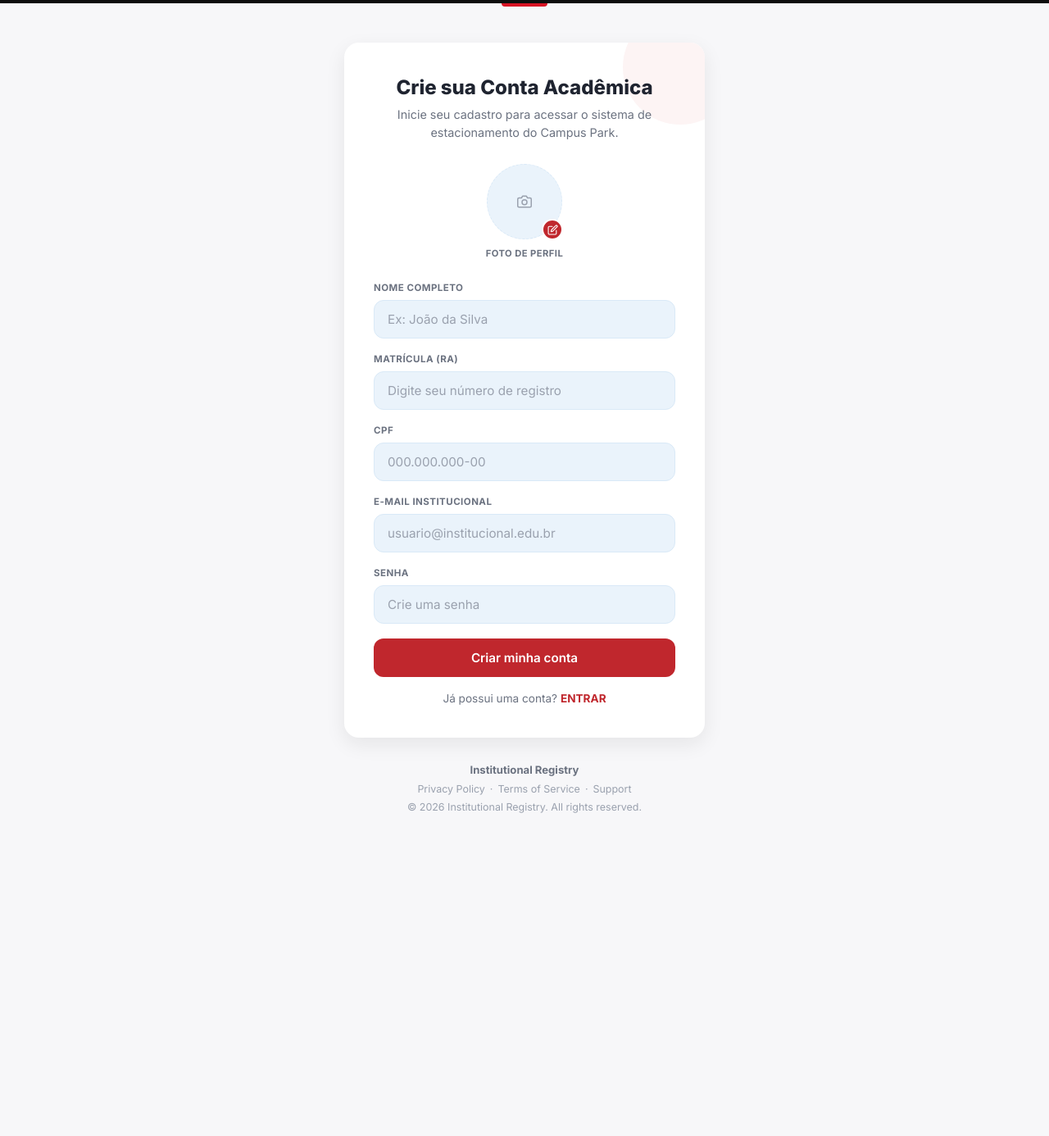
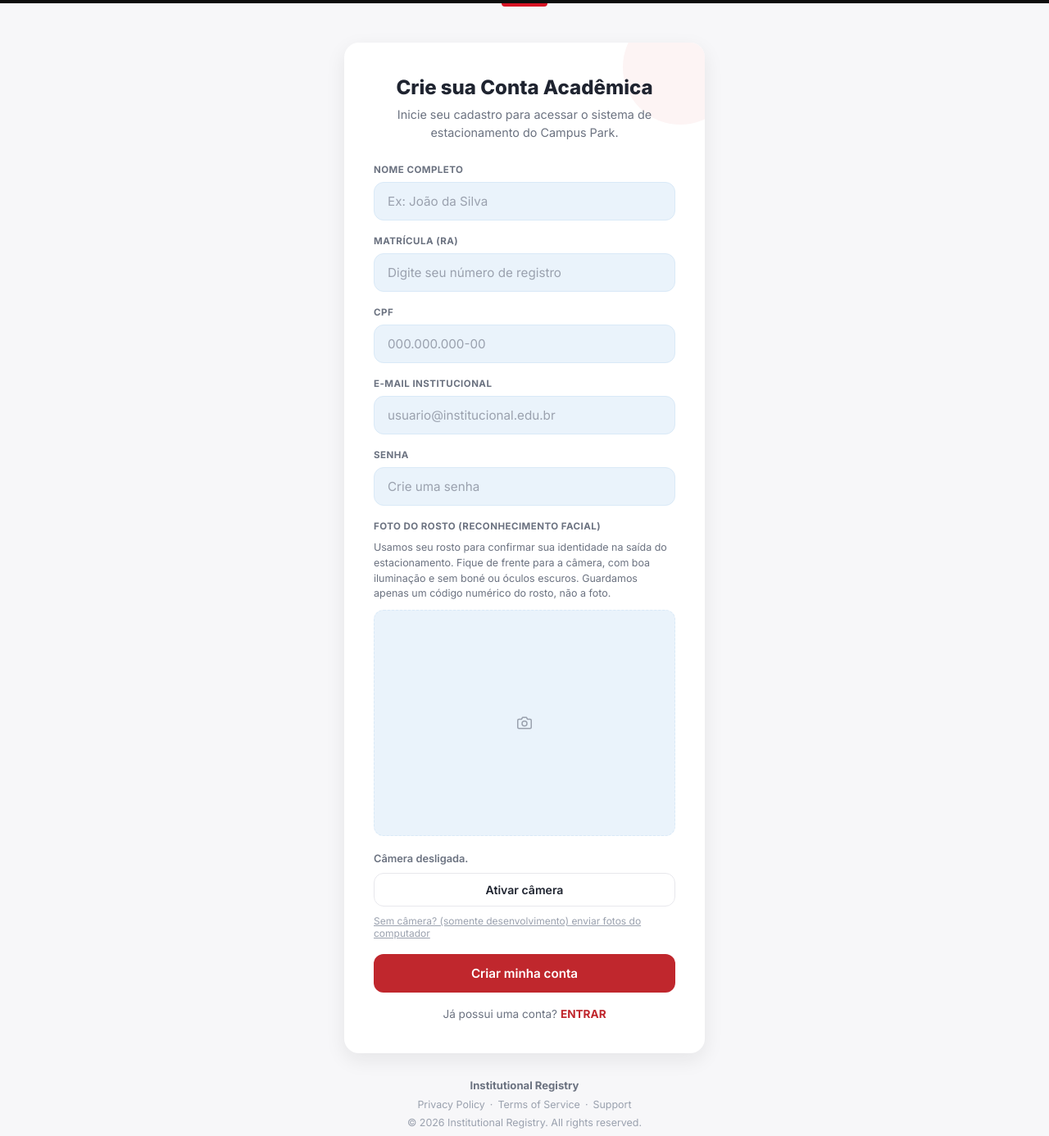
Before and after one commit to HeloisaRebello17/CampusPark, a Django app: page /cadastro/ in a window 1280 px wide. Shown: the top 1386 px of the page at 82% size. Before the commit the page ends 992 px from the top, so only its background shows below. Run offline with Django 5.2, Linux system fonts and the light colour scheme; parts of the project's set-up code (start-up, migrations or seed data) failed here and were passed over.

Commit message:
Captura das fotos do rosto no cadastro do aluno
Incluí na tela de cadastro do aluno a captura de 5 fotos do rosto pela câmera do navegador, para uso no reconhecimento facial da saída do estacionamento. Substituí o campo "Foto de Perfil", que apenas exibia uma prévia e não gravava nada.

O cadastro agora exige as fotos: o servidor valida a quantidade (mínimo de 3 e máximo de 10) e confirma que pelo menos 3 têm rosto detectável. Aluno e biometria são gravados na mesma transação; se o rosto não for detectado, o aluno não é criado e o usuário recebe a orientação para refazer as fotos. Se os modelos faciais não estiverem disponíveis, exibo mensagem de indisponibilidade no lugar de falha na tela.

No BiometriaService.cadastrar incluí o parâmetro opcional minimo_amostras (padrão 1), sem alterar o comportamento da API de biometria nem do comando cadastrar_rosto. Em ambiente de desenvolvimento (DEBUG), a tela permite enviar fotos do computador quando não há câmera.

Atualizei os testes do cadastro e criei novos para fotos ausentes, em quantidade insuficiente, em excesso, rosto não detectado e modelos indisponíveis.

```diff
--- a/campuspark/static/css/cadastroAluno.css
+++ b/campuspark/static/css/cadastroAluno.css
@@ -235,3 +235,95 @@
 .auth-footer-links span {
   margin: 0 6px;
 }
+
+
+/* Captura facial no cadastro */
+
+.face-capture {
+  display: flex;
+  flex-direction: column;
+  gap: 10px;
+}
+
+.face-capture [hidden] {
+  display: none !important;
+}
+
+.face-capture-hint {
+  font-size: 0.78rem;
+  line-height: 1.5;
+  color: var(--color-text-muted);
+}
+
+.face-capture-stage {
+  position: relative;
+  width: 100%;
+  aspect-ratio: 4 / 3;
+  border-radius: var(--radius-md);
+  overflow: hidden;
+  background: var(--color-blue-tint);
+  border: 1px dashed var(--color-blue-tint-border);
+  display: flex;
+  align-items: center;
+  justify-content: center;
+  color: var(--color-text-faint);
+}
+
+.face-capture-video {
+  width: 100%;
+  height: 100%;
+  object-fit: cover;
+  transform: scaleX(-1); /* espelhado, como um espelho */
+}
+
+.face-capture-stage.is-shooting {
+  border-style: solid;
+  border-color: var(--color-primary);
+}
+
+.face-capture-thumbs {
+  display: flex;
+  gap: 6px;
+  flex-wrap: wrap;
+}
+
+.face-capture-thumbs img {
+  width: 48px;
+  height: 48px;
+  object-fit: cover;
+  border-radius: var(--radius-sm);
+  border: 1px solid var(--color-border);
+}
+
+.face-capture-status {
+  font-size: 0.8rem;
+  font-weight: 600;
+  color: var(--color-text-muted);
+}
+
+.face-capture-status.is-ok {
+  color: var(--color-success-text);
+}
+
+.face-capture-status.is-erro {
+  color: var(--color-primary);
+}
+
+.face-capture-actions {
+  display: flex;
+  gap: 10px;
+  flex-wrap: wrap;
+}
+
+.face-capture-actions .btn {
+  flex: 1;
+  padding: 11px 16px;
+  font-size: 0.88rem;
+}
+
+.face-capture-upload {
+  font-size: 0.75rem;
+  color: var(--color-text-faint);
+  text-decoration: underline;
+  cursor: pointer;
+}
--- /dev/null
+++ b/campuspark/static/js/captura_facial.js
@@ -0,0 +1,163 @@
+// captura_facial.js
+// Captura as fotos do rosto na tela de cadastro do aluno (getUserMedia) e as coloca
+// no <input type="file" name="fotos_rosto"> do formulario, que segue no mesmo POST.
+// A deteccao do rosto e feita no servidor (BiometriaService); aqui so capturamos.
+//
+// A camera so funciona em contexto seguro: https:// ou http://localhost.
+
+document.addEventListener("DOMContentLoaded", () => {
+  const raiz = document.querySelector("[data-face-capture]");
+  if (!raiz) return;
+
+  const form = raiz.closest("form");
+  const alvo = parseInt(raiz.dataset.alvo, 10) || 5;
+  const intervaloMs = 500;
+
+  const video = raiz.querySelector("[data-face-video]");
+  const placeholder = raiz.querySelector("[data-face-placeholder]");
+  const palco = raiz.querySelector(".face-capture-stage");
+  const miniaturas = raiz.querySelector("[data-face-thumbs]");
+  const status = raiz.querySelector("[data-face-status]");
+  const btnIniciar = raiz.querySelector("[data-face-start]");
+  const btnCapturar = raiz.querySelector("[data-face-shoot]");
+  const inputArquivos = raiz.querySelector("[data-face-files]");
+  const inputUpload = raiz.querySelector("[data-face-upload]");
+
+  let stream = null;
+  let capturando = false;
+
+  function mensagem(texto, tipo) {
+    status.textContent = texto;
+    status.classList.toggle("is-ok", tipo === "ok");
+    status.classList.toggle("is-erro", tipo === "erro");
+  }
+
+  function pararCamera() {
+    if (stream) {
+      stream.getTracks().forEach((t) => t.stop());
+      stream = null;
+    }
+    video.srcObject = null;
+    video.hidden = true;
+    placeholder.hidden = false;
+  }
+
+  function definirArquivos(arquivos) {
+    const dt = new DataTransfer();
+    arquivos.forEach((a) => dt.items.add(a));
+    inputArquivos.files = dt.files;
+
+    miniaturas.innerHTML = "";
+    arquivos.forEach((arq) => {
+      const img = document.createElement("img");
+      img.alt = "Foto do rosto";
+      img.src = URL.createObjectURL(arq);
+      miniaturas.appendChild(img);
+    });
+  }
+
+  async function iniciarCamera() {
+    if (!navigator.mediaDevices || !navigator.mediaDevices.getUserMedia) {
+      mensagem(
+        "Seu navegador não liberou a câmera. Acesse por https:// ou http://localhost e use um navegador atualizado.",
+        "erro"
+      );
+      return;
+    }
+    try {
+      stream = await navigator.mediaDevices.getUserMedia({
+        video: { facingMode: "user", width: { ideal: 640 }, height: { ideal: 480 } },
+        audio: false,
+      });
+    } catch (e) {
+      const negada = e && (e.name === "NotAllowedError" || e.name === "SecurityError");
+      mensagem(
+        negada
+          ? "Permissão da câmera negada. Libere o acesso à câmera no navegador e tente de novo."
+          : "Não foi possível acessar a câmera. Verifique se ela está conectada e livre.",
+        "erro"
+      );
+      return;
+    }
+    video.srcObject = stream;
+    video.hidden = false;
+    placeholder.hidden = true;
+    btnIniciar.hidden = true;
+    btnCapturar.hidden = false;
+    mensagem("Câmera ligada. Enquadre seu rosto e clique em tirar as fotos.");
+  }
+
+  function esperar(ms) {
+    return new Promise((r) => setTimeout(r, ms));
+  }
+
+  function frameParaArquivo(indice) {
+    const canvas = document.createElement("canvas");
+    canvas.width = video.videoWidth;
+    canvas.height = video.videoHeight;
+    // Sem espelhar: o modelo recebe a imagem real (so o preview e espelhado via CSS).
+    canvas.getContext("2d").drawImage(video, 0, 0, canvas.width, canvas.height);
+    return new Promise((resolve) => {
+      canvas.toBlob(
+        (blob) => resolve(new File([blob], `rosto_${indice + 1}.jpg`, { type: "image/jpeg" })),
+        "image/jpeg",
+        0.92
+      );
+    });
+  }
+
+  async function capturar() {
+    if (capturando || !stream) return;
+    if (!video.videoWidth) {
+      mensagem("A câmera ainda está iniciando. Aguarde um instante.", "erro");
+      return;
+    }
+    capturando = true;
+    btnCapturar.disabled = true;
+    palco.classList.add("is-shooting");
+    definirArquivos([]);
+
+    const arquivos = [];
+    for (let i = 0; i < alvo; i++) {
+      mensagem(`Fique parado, olhando para a câmera... foto ${i + 1} de ${alvo}`);
+      arquivos.push(await frameParaArquivo(i));
+      if (i < alvo - 1) await esperar(intervaloMs);
+    }
+
+    definirArquivos(arquivos);
+    palco.classList.remove("is-shooting");
+    btnCapturar.disabled = false;
+    btnCapturar.textContent = "Refazer fotos";
+    capturando = false;
+    mensagem(`${arquivos.length} fotos capturadas.`, "ok");
+  }
+
+  btnIniciar.addEventListener("click", iniciarCamera);
+  btnCapturar.addEventListener("click", capturar);
+
+  if (inputUpload) {
+    inputUpload.addEventListener("change", () => {
+      const arquivos = Array.from(inputUpload.files || []);
+      definirArquivos(arquivos);
+      mensagem(
+        arquivos.length ? `${arquivos.length} foto(s) selecionada(s).` : "Nenhuma foto selecionada.",
+        arquivos.length ? "ok" : undefined
+      );
+    });
+  }
+
+  // Impede enviar o cadastro sem as fotos (o servidor valida de novo).
+  form.addEventListener("submit", (ev) => {
+    if (capturando) {
+      ev.preventDefault();
+      return;
+    }
+    if (!inputArquivos.files || inputArquivos.files.length === 0) {
+      ev.preventDefault();
+      mensagem("Tire as fotos do rosto antes de criar a conta.", "erro");
+      raiz.scrollIntoView({ behavior: "smooth", block: "center" });
+    }
+  });
+
+  window.addEventListener("pagehide", pararCamera);
+});
--- a/campuspark/templates/usuario/cadastro.html
+++ b/campuspark/templates/usuario/cadastro.html
@@ -10,24 +10,13 @@
     <h1 class="auth-heading">Crie sua Conta Acadêmica</h1>
     <p class="auth-subtext">Inicie seu cadastro para acessar o sistema de estacionamento do Campus Park.</p>
 
-    <div class="photo-upload">
-      <label class="photo-upload-circle" for="foto-perfil">
-        <svg class="icon" viewBox="0 0 24 24" fill="none" stroke="currentColor" stroke-width="2" stroke-linecap="round" stroke-linejoin="round"><path d="M23 19a2 2 0 0 1-2 2H3a2 2 0 0 1-2-2V8a2 2 0 0 1 2-2h4l2-3h6l2 3h4a2 2 0 0 1 2 2z" /><circle cx="12" cy="13" r="4" /></svg>
-        <span class="photo-upload-edit">
-          <svg class="icon" style="width:13px;height:13px" viewBox="0 0 24 24" fill="none" stroke="currentColor" stroke-width="2" stroke-linecap="round" stroke-linejoin="round"><path d="M11 4H4a2 2 0 0 0-2 2v14a2 2 0 0 0 2 2h14a2 2 0 0 0 2-2v-7" /><path d="M18.5 2.5a2.12 2.12 0 0 1 3 3L12 15l-4 1 1-4z" /></svg>
-        </span>
-        <input id="foto-perfil" type="file" accept="image/*" hidden data-photo-input=".photo-upload-circle" />
-      </label>
-      <span class="photo-upload-label">Foto de Perfil</span>
-    </div>
-
     {% if erros %}
     <ul style="color:var(--color-primary);font-size:0.82rem;margin:0 0 16px;padding-left:18px;">
       {% for erro in erros %}<li>{{ erro }}</li>{% endfor %}
     </ul>
     {% endif %}
 
-    <form class="auth-form" method="post" novalidate>
+    <form class="auth-form" method="post" enctype="multipart/form-data" novalidate data-cadastro-form>
       {% csrf_token %}
       <div class="field">
         <label class="field-label" for="nome">Nome completo</label>
@@ -54,6 +43,39 @@
         <input class="field-input" type="password" id="senha" name="senha" placeholder="Crie uma senha" />
       </div>
 
+      <section class="face-capture" data-face-capture data-alvo="{{ fotos_alvo }}">
+        <span class="field-label">Foto do rosto (reconhecimento facial)</span>
+        <p class="face-capture-hint">
+          Usamos seu rosto para confirmar sua identidade na saída do estacionamento.
+          Fique de frente para a câmera, com boa iluminação e sem boné ou óculos escuros.
+          Guardamos apenas um código numérico do rosto, não a foto.
+        </p>
+
+        <div class="face-capture-stage">
+          <video class="face-capture-video" data-face-video autoplay playsinline muted hidden></video>
+          <div class="face-capture-placeholder" data-face-placeholder>
+            <svg class="icon" viewBox="0 0 24 24" fill="none" stroke="currentColor" stroke-width="2" stroke-linecap="round" stroke-linejoin="round"><path d="M23 19a2 2 0 0 1-2 2H3a2 2 0 0 1-2-2V8a2 2 0 0 1 2-2h4l2-3h6l2 3h4a2 2 0 0 1 2 2z" /><circle cx="12" cy="13" r="4" /></svg>
+          </div>
+        </div>
+
+        <div class="face-capture-thumbs" data-face-thumbs></div>
+        <p class="face-capture-status" data-face-status role="status">Câmera desligada.</p>
+
+        <div class="face-capture-actions">
+          <button type="button" class="btn btn-outline" data-face-start>Ativar câmera</button>
+          <button type="button" class="btn btn-primary" data-face-shoot hidden>Tirar {{ fotos_alvo }} fotos</button>
+        </div>
+
+        {% if permitir_upload_foto %}
+        <label class="face-capture-upload">
+          Sem câmera? (somente desenvolvimento) enviar fotos do computador
+          <input type="file" accept="image/*" multiple hidden data-face-upload />
+        </label>
+        {% endif %}
+
+        <input type="file" name="fotos_rosto" multiple hidden data-face-files />
+      </section>
+
       <button type="submit" class="btn btn-primary btn-block">Criar minha conta</button>
     </form>
 
@@ -69,3 +91,5 @@
   </div>
 </div>
 {% endblock %}
+
+{% block extra_js %}<script src="{% static 'js/captura_facial.js' %}"></script>{% endblock %}
```
Also changed, not shown: campuspark/apps/campuspark_biometria/services.py (+11 -1 lines), campuspark/apps/campuspark_usuario/pages.py (+45 -2 lines), campuspark/apps/campuspark_usuario/tests.py (+53 -0 lines).
